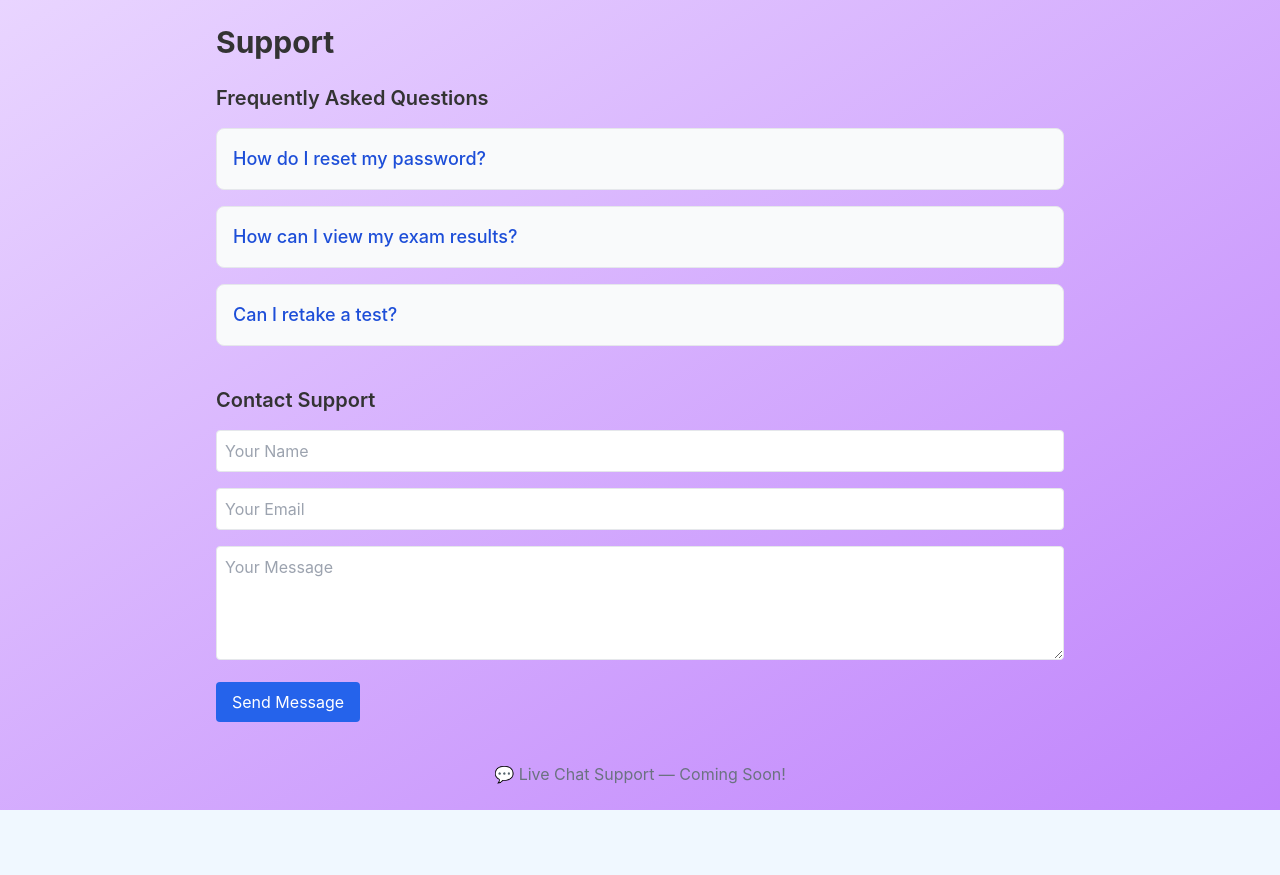
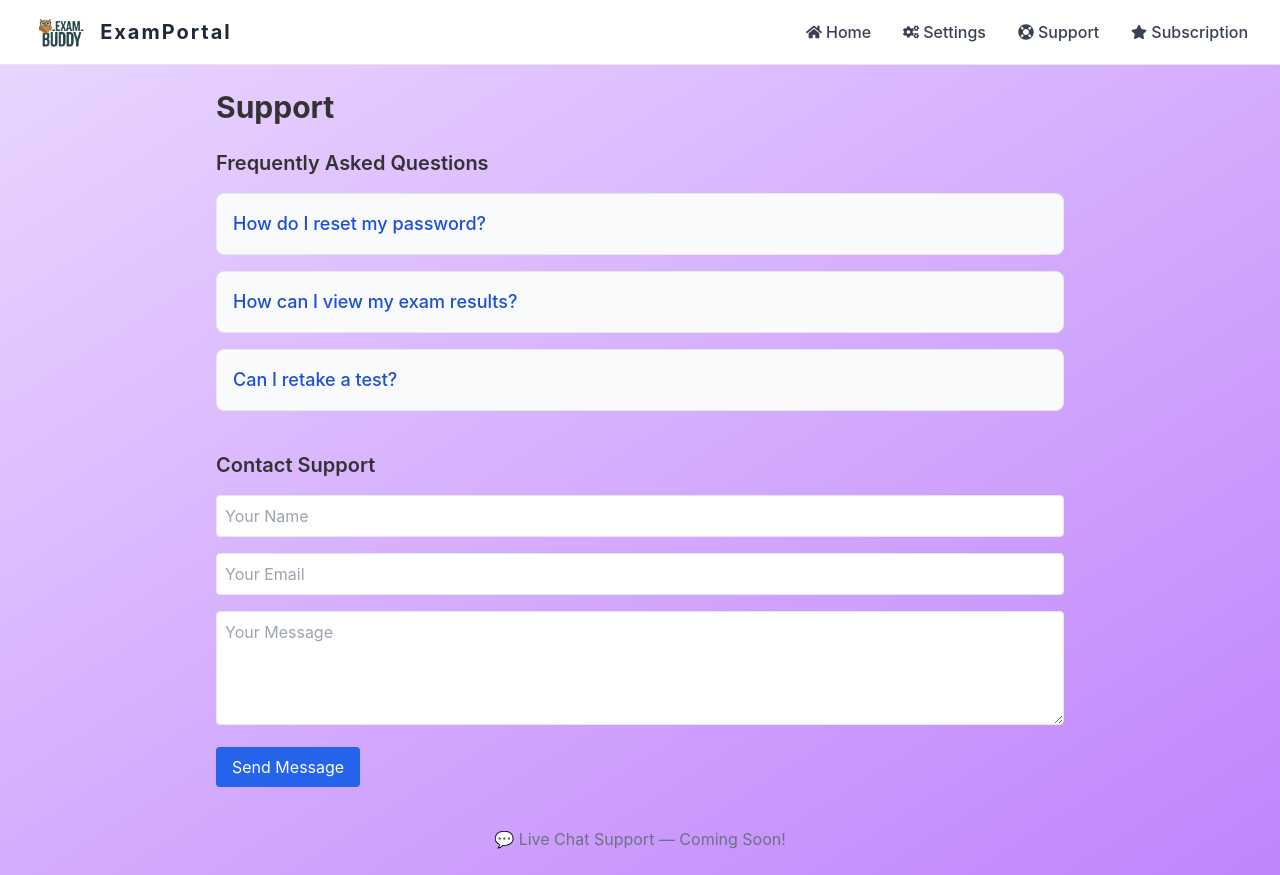
Before and after one commit to Ayush-an/Exam_Buddy, a React (Create React App) app in the folder frontend/: page /support in a window 1280 px wide. Before the commit the page ends 810 px from the top, so only its background shows below. Built offline with nearby package versions, Linux system fonts and the light colour scheme.

Commit message:
Add existing project files to Git

```diff
--- a/frontend/src/pages/AnswerPage.jsx
+++ b/frontend/src/pages/AnswerPage.jsx
@@ -339,9 +339,9 @@ export default function AnswerPage() {
                 <p>Total Questions: <span className="font-bold">{examResult.totalQuestions}</span></p> <p>Time Taken: <span className="font-bold">{formatTime(examResult.timeTaken)}</span></p>
                 {examResult.timeUp && <p className="font-semibold text-red-500">Time ran out!</p>} {examResult.examAttemptId ? (<Link to={`/view-answer/${user?._id}/${examResult.examAttemptId}`}>
                     <button className="w-full px-4 py-2 mt-4 font-medium text-white transition duration-150 ease-in-out bg-purple-600 rounded-md hover:bg-purple-700">
-                        View Answers </button> </Link>  ) : ( <p className="text-sm text-red-500">Attempt ID missing, cannot view answers.</p>)} </div> )}
+                        View Answers </button> </Link> ) : ( <p className="text-sm text-red-500">Attempt ID missing, cannot view answers.</p>)} </div> )}
             <button onClick={resetExamFlow} className="w-full px-4 py-3 mt-4 font-medium text-gray-800 bg-gray-300 rounded-md hover:bg-gray-400 dark:bg-gray-700 dark:text-gray-200 dark:hover:bg-gray-600">Start New Exam </button> </motion.div>);
-    const handleLogout = () => { localStorage.removeItem('user'); localStorage.removeItem('token'); navigate('/user-signin'); toast.info('You have been logged out.'); };
+    const handleLogout = () => { localStorage.removeItem('user'); localStorage.removeItem('token'); navigate('/auth'); toast.info('You have been logged out.'); };
     const toggleDarkMode = () => setDarkMode(prevMode => !prevMode);
     return (
         <div className={`flex min-h-screen ${darkMode ? 'bg-gray-900' : 'bg-gray-100'}`}>  {/* ... rest of the main return statement (loading overlay, sidebar, main content) ... */}
@@ -378,8 +378,10 @@ export default function AnswerPage() {
                                 <FaLifeRing className="w-5 h-5 mr-3" /> Support </Link>  </nav> </div> <div className="flex items-center justify-center h-40">
                             <Lottie animationData={animationData} loop={true} autoplay={true} style={{ width: '100%', maxWidth: '180px', height: 'auto' }} /> </div>
                         <div className="pt-4 mt-auto border-t border-gray-200 dark:border-gray-700">
+
                             <button onClick={handleLogout} className="flex items-center justify-center w-full p-3 text-red-600 transition-colors duration-200 border border-red-600 rounded-full hover:bg-red-50 dark:hover:bg-red-900 dark:text-red-300 dark:border-red-300">
                                 <FaPowerOff className="w-5 h-5 mr-2" /> Logout </button>
+
                             <button onClick={toggleDarkMode} className="flex items-center justify-center w-full p-3 mt-2 text-gray-700 transition-colors duration-200 border border-gray-300 rounded-full hover:bg-gray-100 dark:text-gray-200 dark:border-gray-600 dark:hover:bg-gray-700">
                                 {darkMode ? <FaToggleOn className="w-5 h-5 mr-2" /> : <FaToggleOff className="w-5 h-5 mr-2" />}  {darkMode ? 'Light Mode' : 'Dark Mode'}</button> </div></motion.div>
                 ) : null}
--- a/frontend/src/pages/SignIn.jsx
+++ b/frontend/src/pages/SignIn.jsx
@@ -5,6 +5,7 @@ import { useNavigate } from 'react-router-dom';
 
 const API_BASE_URL = process.env.REACT_APP_API_URL;
 export default function SignIn() {
+
   const [form, setForm] = useState({ username: '', password: '' });
   const navigate = useNavigate();
 
@@ -69,12 +70,8 @@ export default function SignIn() {
 
         {/* Link to Sign Up Page */}
         <p className="text-sm text-center text-gray-600">
-          Don't have an account? {' '}
-          <button type="button" onClick={handleSignUpClick}
-            className="font-medium text-blue-600 underline hover:text-blue-800 focus:outline-none"
-          >
-            Sign Up
-          </button>
+          Don't have an account? <t className="font-medium text-blue-600"> Then Sign Up</t>{' '} {' '}
+
         </p>
       </form>
     </div>
--- a/frontend/src/pages/SignUp.jsx
+++ b/frontend/src/pages/SignUp.jsx
@@ -2,6 +2,7 @@
 import React, { useState } from 'react';
 import axios from 'axios';
 import { useNavigate } from 'react-router-dom';
+
 const API_BASE_URL = process.env.REACT_APP_API_URL;
 
 
--- a/frontend/src/pages/UserSignIn.jsx
+++ b/frontend/src/pages/UserSignIn.jsx
@@ -87,12 +87,8 @@ export default function UserSignIn() {
         </button>
 
         <p className="mt-4 text-sm text-center text-gray-600">
-          New user?{' '}
-          <button type="button" onClick={() => navigate('/user-signup')}
-            className="font-medium text-blue-600 underline hover:text-blue-800 focus:outline-none" disabled={loading}
-          >
-            Sign Up
-          </button>
+          New user? <t className="font-medium text-blue-600">Then Sign Up</t>{' '}
+
         </p>
       </form>
     </div>
--- /dev/null
+++ b/frontend/src/pages/components/Navbar.jsx
@@ -0,0 +1,49 @@
+// components/Navbar.jsx
+import React from 'react';
+import { Link } from 'react-router-dom';
+import { FaCogs, FaHome, FaLifeRing, FaStar } from 'react-icons/fa';
+import logo from '../assets/exam-buddy-logo.PNG';
+
+export default function Navbar() {
+  return (
+    <nav className="bg-white border-b border-gray-200 shadow-lg dark:bg-gray-900 dark:border-gray-700">
+      <div className="px-4 mx-auto max-w-7xl sm:px-6 lg:px-8">
+        <div className="flex items-center justify-between h-16">
+
+          {/* Logo (Image + Name) */}
+          <div className="flex items-center space-x-3">
+            <img
+              src={logo}
+              alt="Logo"
+              className="w-auto h-10"
+            />
+            <span className="text-xl font-bold tracking-widest text-gray-800 dark:text-white">
+              ExamPortal
+            </span>
+          </div>
+
+          {/* Navigation Links */}
+          <div className="hidden space-x-8 md:flex">
+            <Link to="/exam" className="font-medium text-gray-700 transition duration-300 dark:text-gray-300 hover:text-blue-600 dark:hover:text-blue-400">
+              <div className="flex items-center gap-1"><FaHome /> Home</div>
+            </Link>
+            <Link to="/settings" className="font-medium text-gray-700 transition duration-300 dark:text-gray-300 hover:text-blue-600 dark:hover:text-blue-400">
+              <div className="flex items-center gap-1"><FaCogs /> Settings</div>
+            </Link>
+            <Link to="/support" className="font-medium text-gray-700 transition duration-300 dark:text-gray-300 hover:text-blue-600 dark:hover:text-blue-400">
+              <div className="flex items-center gap-1"><FaLifeRing /> Support</div>
+            </Link>
+            <Link to="/subscription" className="font-medium text-gray-700 transition duration-300 dark:text-gray-300 hover:text-blue-600 dark:hover:text-blue-400">
+              <div className="flex items-center gap-1"><FaStar /> Subscription</div>
+            </Link>
+          </div>
+
+          {/* Mobile Menu Placeholder */}
+          <div className="md:hidden">
+            {/* Hamburger menu (optional) */}
+          </div>
+        </div>
+      </div>
+    </nav>
+  );
+}
--- a/frontend/src/pages/components/Settings.jsx
+++ b/frontend/src/pages/components/Settings.jsx
@@ -1,11 +1,13 @@
 import React, { useState } from 'react';
-
+import Navbar from './Navbar';
 const Settings = () => {
   const [showPrivacy, setShowPrivacy] = useState(false);
   const [showTerms, setShowTerms] = useState(false);
   const [showFeatures, setShowFeatures] = useState(false);
 
   return (
+    <div>
+      <Navbar />
     <div className='bg-gradient-to-br from-purple-200 to-purple-400'>
     <div className="max-w-3xl p-6 mx-auto ">
       <h1 className="mb-6 text-3xl font-bold">Settings</h1>
@@ -72,6 +74,7 @@ const Settings = () => {
       </div>
     </div>
     </div>
+    </div>
   );
 };
 export default Settings;
--- a/frontend/src/pages/components/Subscription.jsx
+++ b/frontend/src/pages/components/Subscription.jsx
@@ -2,7 +2,7 @@ import React, { useState, useEffect } from 'react';
 import { CheckCircle, Star } from 'lucide-react';
 import { motion } from 'framer-motion';
 import Confetti from 'react-confetti';
-
+import Navbar from './Navbar';
 const Subscription = () => {
   const [unlockedPlan, setUnlockedPlan] = useState(null);
   const [showConfetti, setShowConfetti] = useState(false);
@@ -69,6 +69,8 @@ const Subscription = () => {
   ];
 
   return (
+    <div>
+      <Navbar />
     <div className="relative max-w-6xl px-4 py-12 mx-auto">
       {showConfetti && (
         <Confetti
@@ -132,6 +134,7 @@ const Subscription = () => {
         ))}
       </div>
     </div>
+    </div>
   );
 };
 export default Subscription;
--- a/frontend/src/pages/components/Support.jsx
+++ b/frontend/src/pages/components/Support.jsx
@@ -1,4 +1,5 @@
 import React, { useState } from 'react';
+import Navbar from './Navbar';
 
 const faqs = [
   {
@@ -35,6 +36,8 @@ const Support = () => {
   };
 
   return (
+    <div>
+      <Navbar />
     <div className="bg-gradient-to-br from-purple-200 to-purple-400">
     <div className="max-w-4xl p-6 mx-auto">
       <h1 className="mb-6 text-3xl font-bold">Support</h1>
@@ -105,6 +108,7 @@ const Support = () => {
       </div>
     </div>
     </div>
+    </div>
   );
 };
 export default Support;
--- a/frontend/src/pages/wellcome.jsx
+++ b/frontend/src/pages/wellcome.jsx
@@ -1,7 +1,7 @@
 import React from 'react';
 import { useNavigate } from 'react-router-dom';
 import { FaUserGraduate, FaUserShield } from 'react-icons/fa';
-import logo from './assets/exam-buddy-logo.PNG'; // Adjust the path as necessary
+import logo from './assets/exam-buddy-logo.PNG';
 
 export default function Welcome() {
   const navigate = useNavigate();
```
Also changed, not shown: frontend/src/App.js (+5 -3 lines), frontend/src/pages/Profile.jsx (+40 -35 lines), frontend/src/pages/assets/Backround.png.
